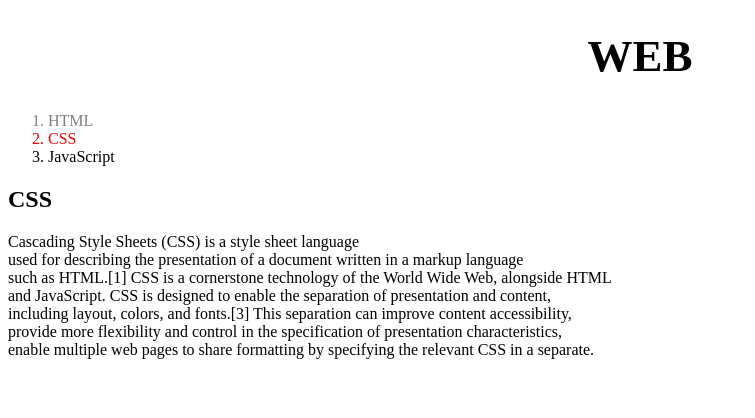
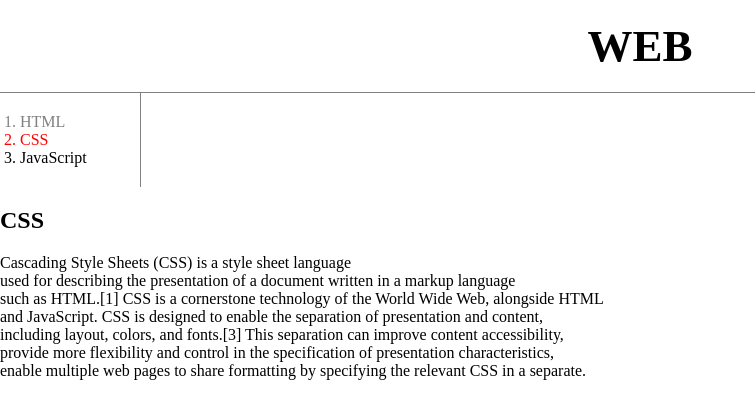
Before and after one commit to youngwooJoo/CSSlearning.html, a plain HTML site: page CSS.html in a window 1280 px wide. Shown: the whole page, without its empty margins (0-755 px from the left). Drawn offline with Linux system fonts and the light colour scheme.

Commit message:
Update CSS.html

```diff
--- a/CSS.html
+++ b/CSS.html
@@ -17,7 +17,19 @@
       h1 {
         font-size:45px;
         text-align: center;
+        border-bottom: 1px solid gray;
+        margin: 0px;
+        padding: 20px;
       }
+       ol {
+         border-right: 1px solid gray;
+         width: 100px;
+         margin:0;
+         padding:20px;
+       }
+       body {
+         margin:0;
+       }
   </style>
 </head>
 <body>
```
